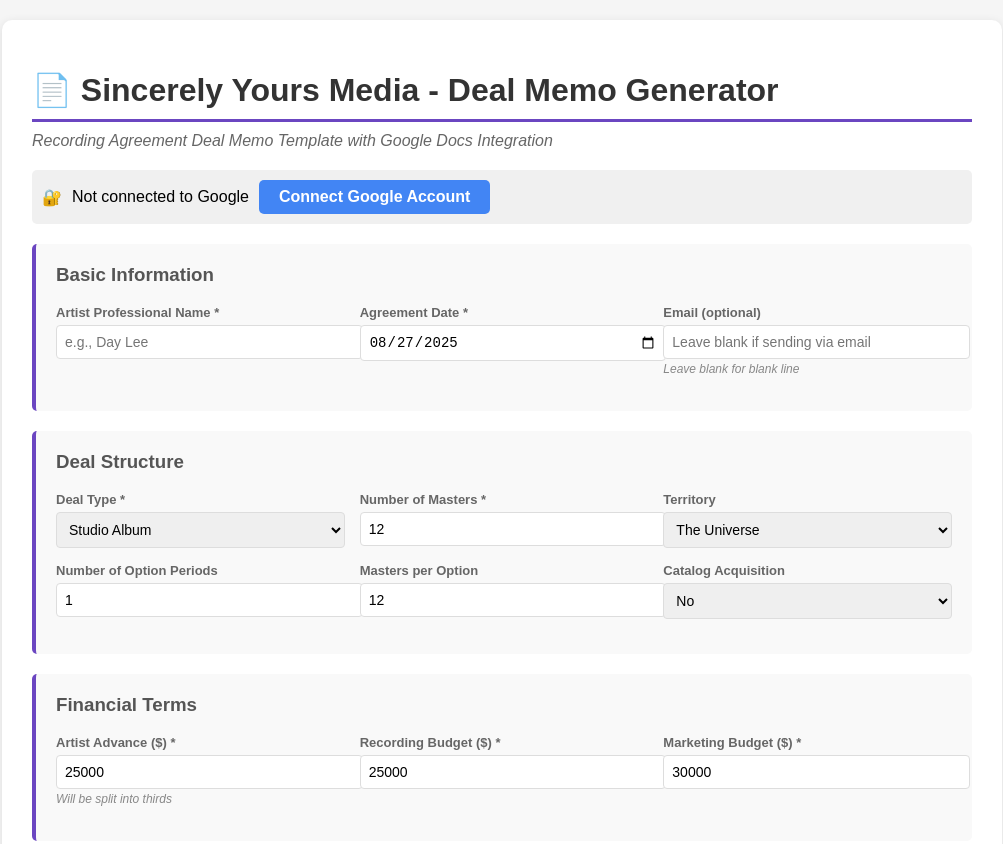
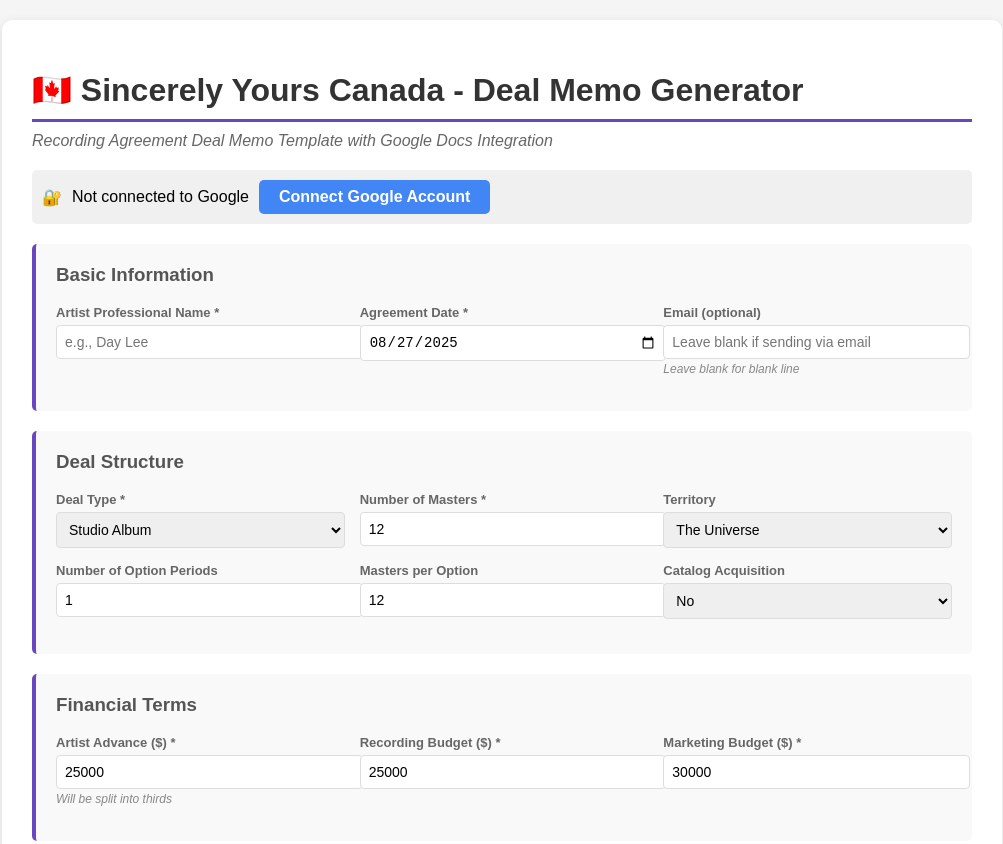
Before and after one commit to ItsSincerelyYours/sincerely-yours-canada-deal-memo, a website: page index.html in a window 1280 px wide. Shown: the top 844 px of the page, without its empty margins (138-1141 px from the left). Drawn offline with nearby package versions, Linux system fonts and the light colour scheme; a script that the page names is missing.

Commit message:
Update heading with Canadian flag

```diff
--- a/index.html
+++ b/index.html
@@ -174,7 +174,7 @@
 </head>
 <body>
     <div class="container">
-        <h1>📄 Sincerely Yours Media - Deal Memo Generator</h1>
+        <h1>🇨🇦 Sincerely Yours Canada - Deal Memo Generator</h1>
         <div class="subtitle">Recording Agreement Deal Memo Template with Google Docs Integration</div>
 
         <div class="google-status" id="googleStatus">
```
